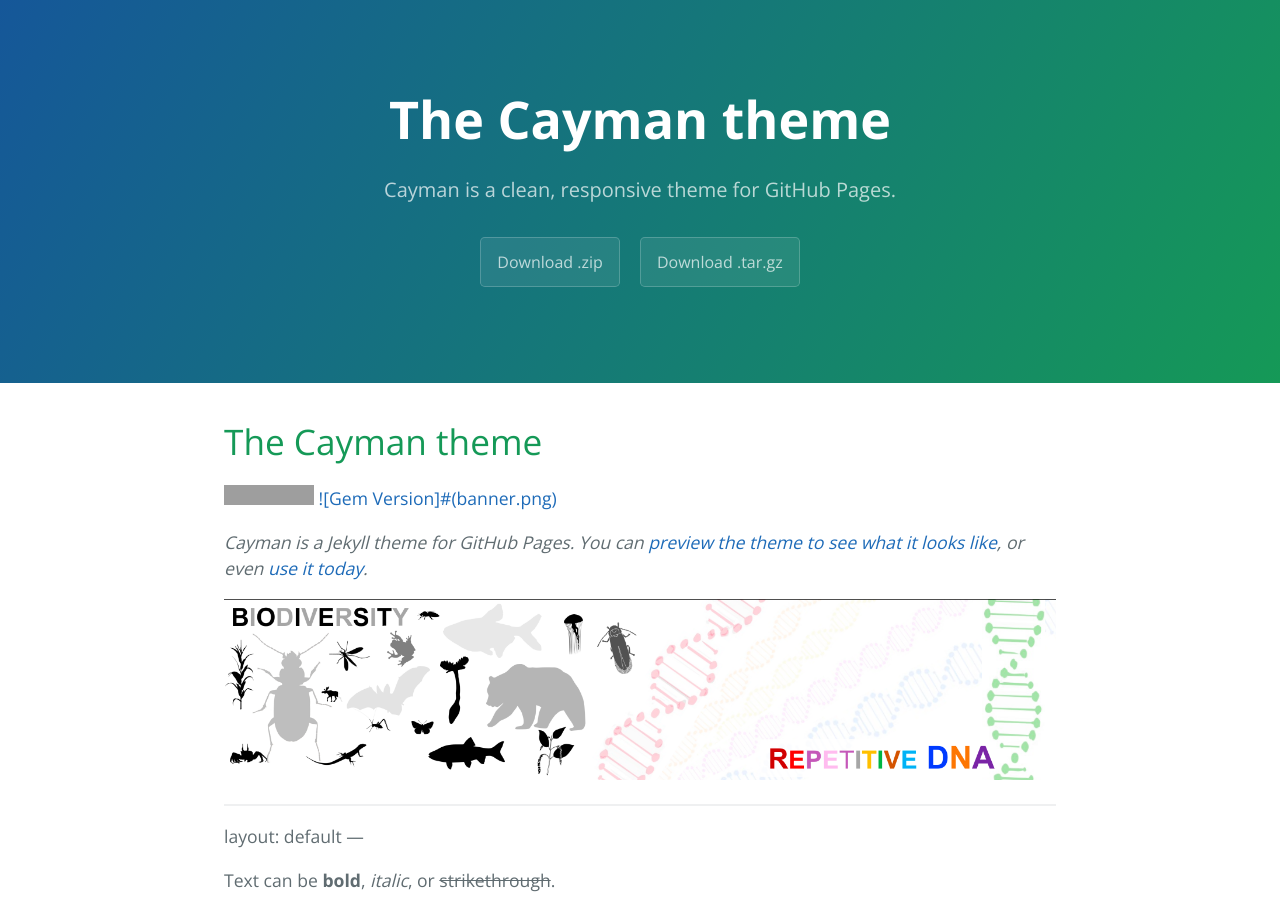
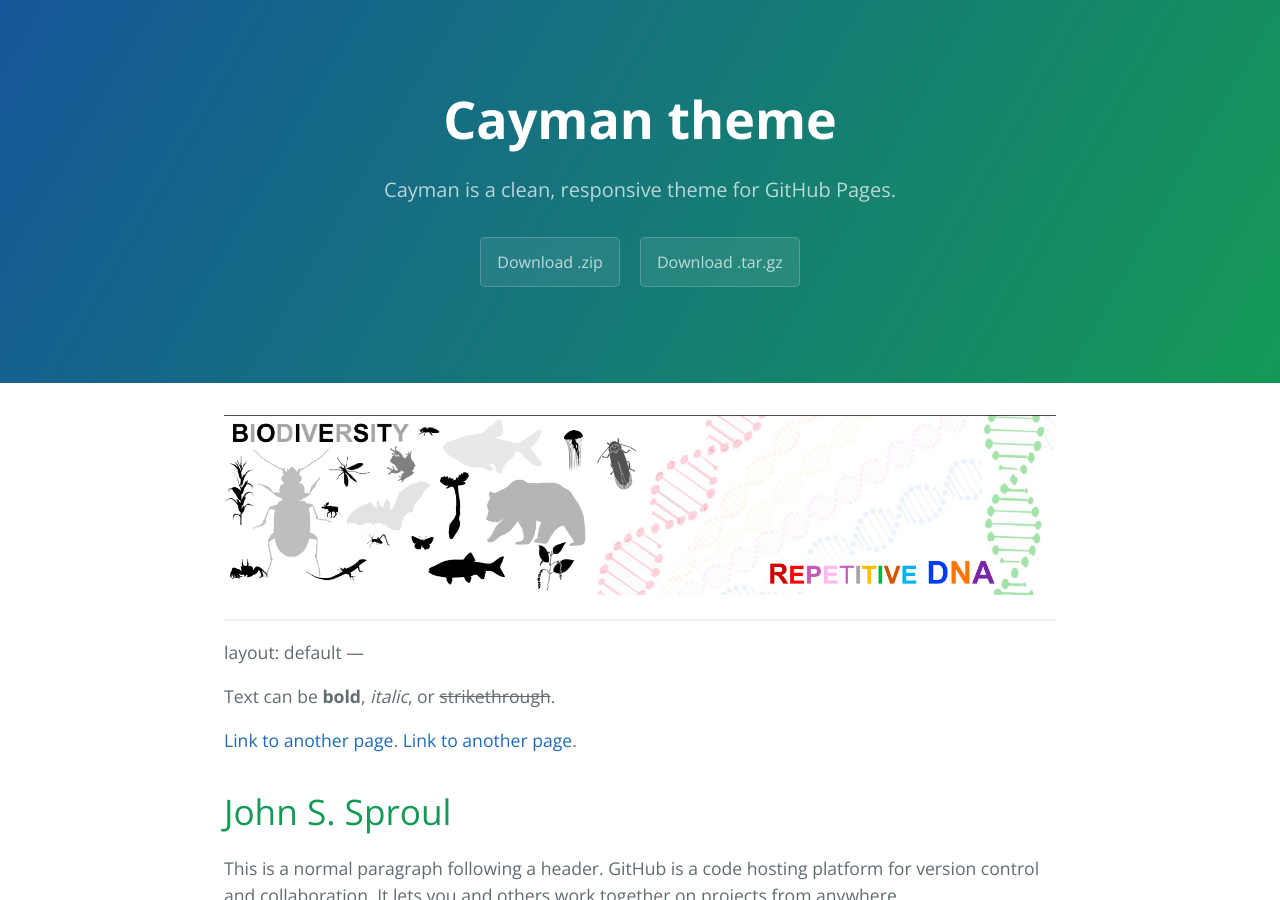
Before and after one commit to johnssproul/johnssproul.github.io, a Jekyll site: the page built from index.md, in a window 1280 px wide and 900 px high. Built offline with Jekyll 4.4.1, drawn with Linux system fonts in a browser that asks for light colours; our own code applies the rules of GitHub Pages for plain Markdown files; grey boxes are pictures that could not be loaded.

Commit message:
Update index.md

```diff
--- a/index.md
+++ b/index.md
@@ -1,12 +1,4 @@
-# The Cayman theme
-
-[![Build Status](https://travis-ci.org/pages-themes/cayman.svg?branch=master)](https://travis-ci.org/pages-themes/cayman) [![Gem Version]#(banner.png)](banner.png)
-
-*Cayman is a Jekyll theme for GitHub Pages. You can [preview the theme to see what it looks like](http://pages-themes.github.io/cayman), or even [use it today](#usage).*
-
 ![SiteBannern](banner.png)
-
-
 
 ---
 layout: default
```
